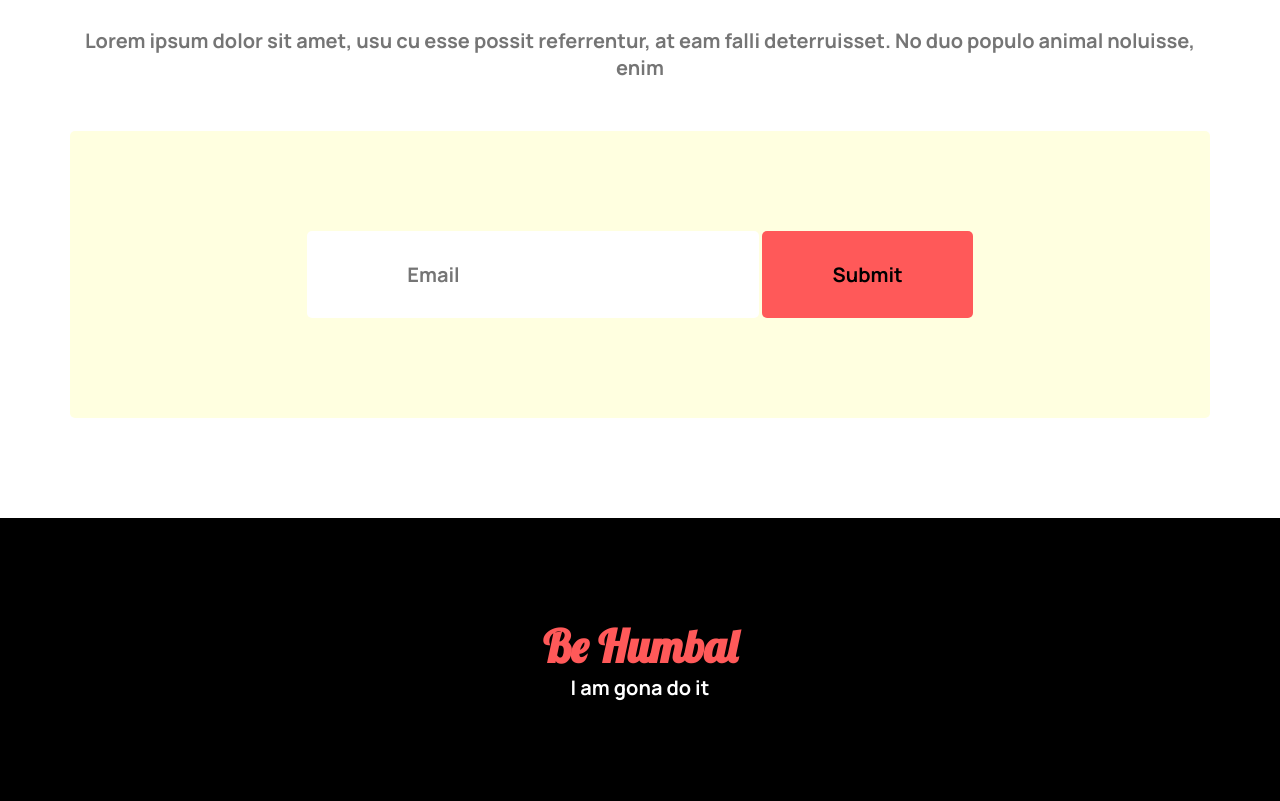
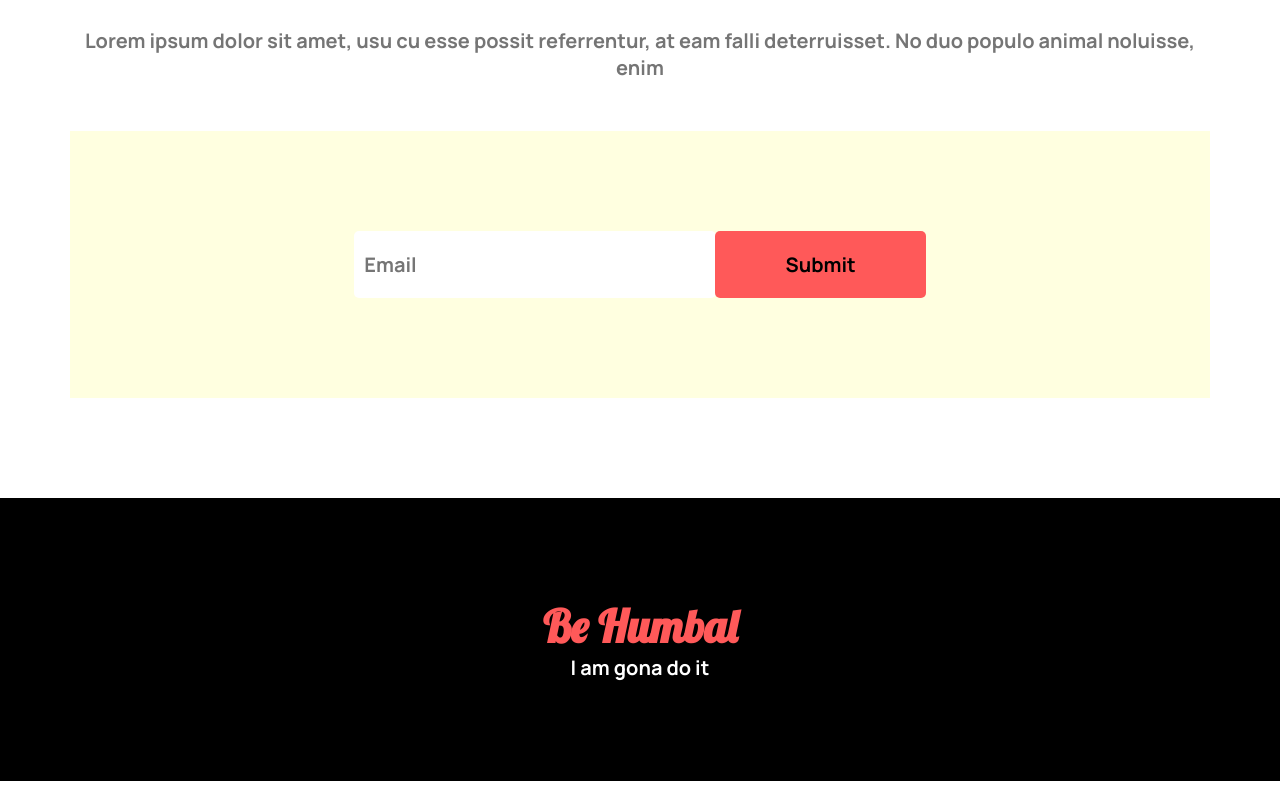
Before and after one commit to anikrahman2/practic-projects, a plain HTML site: page index.html in a window 1280 px wide. Shown: the part 4087-4888 px from the top of the page. Drawn offline with Linux system fonts and the light colour scheme.

Commit message:
Some Change on input field

```diff
--- a/css/style.css
+++ b/css/style.css
@@ -224,12 +224,12 @@
 }
 .subsribe{
   background-color: #ffffe0;
-  border-radius: 5px;
+
   margin-bottom: 100px;
 }
 #email{
   border: none;
-  padding: 30px 100px;
+  padding: 20px 100px 20px 10px ;
   margin: 100px 0 100px;
   font-size: 20px;
   border-radius: 5px;
@@ -237,8 +237,8 @@
 }
 #submit{
   border: none;
-  padding: 30px 70px;
-  margin: 100px 0 100px;
+  padding: 20px 70px;
+  margin: 100px 0 100px -4px;
   font-size: 20px;
   border-radius: 5px;
   font-weight: 500;
```
